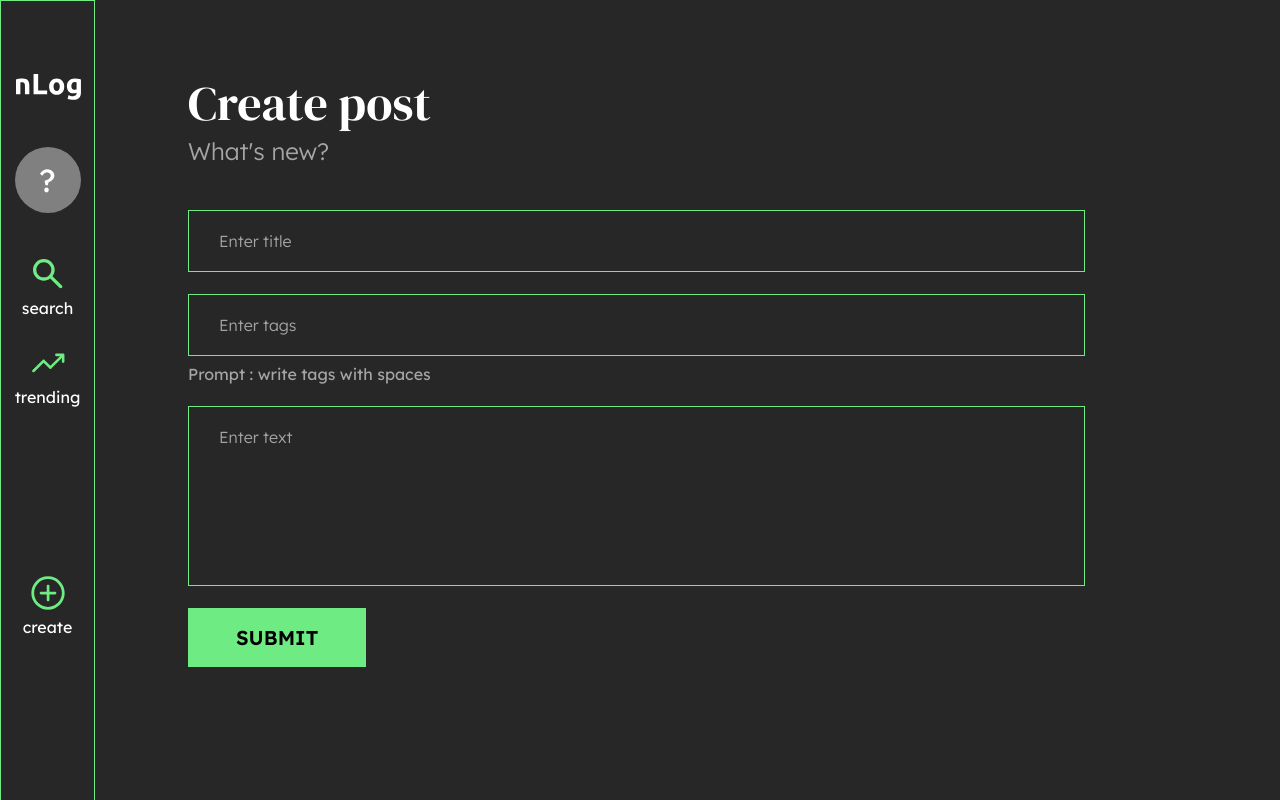
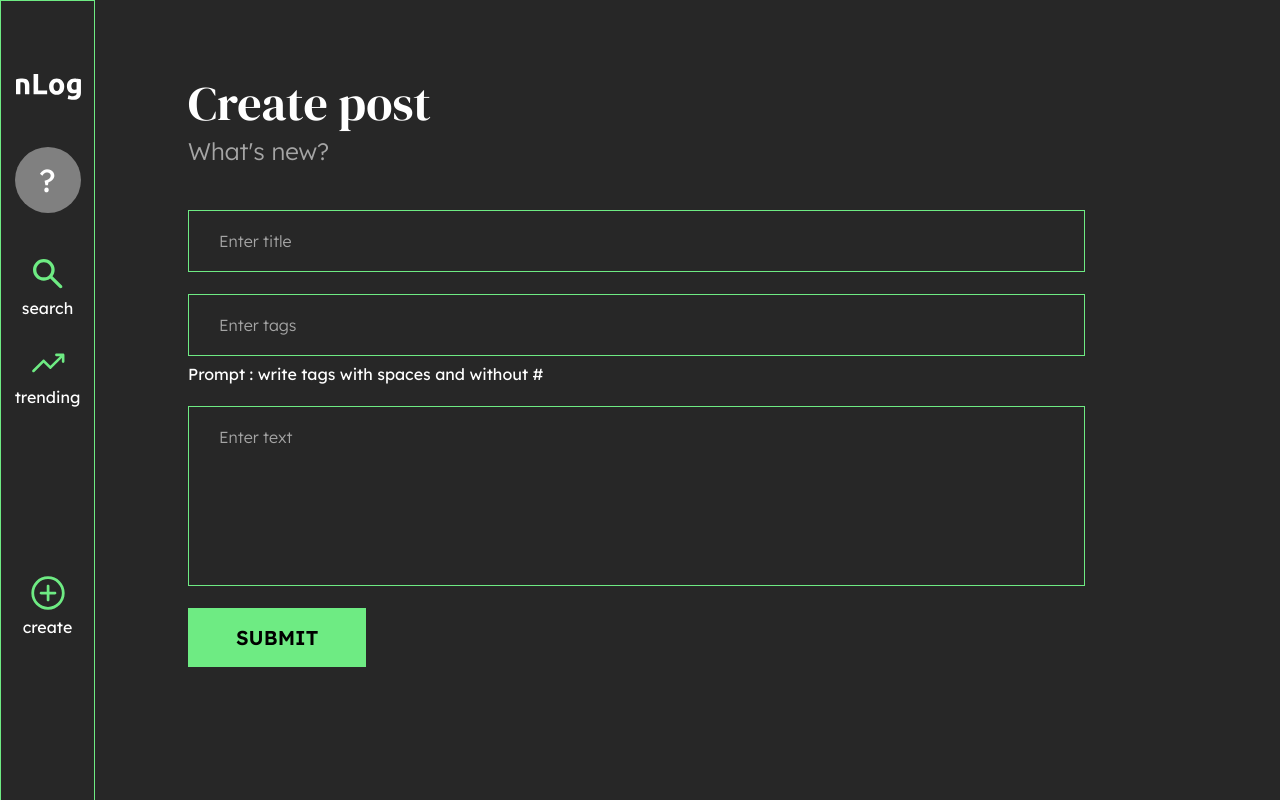
Before and after one commit to Emelya99/Blog, a React (Create React App) app: page /create-post in a window 1280 px wide. Built offline with nearby package versions, Linux system fonts and the light colour scheme.

Commit message:
Fixed styles on createPost component

```diff
--- a/src/components/CreatePostForm/CreatePostForm.module.scss
+++ b/src/components/CreatePostForm/CreatePostForm.module.scss
@@ -8,7 +8,7 @@
 
 .desc {
     margin: -14px 0 22px;
-    color: #A5A5A5;
+    color: #FFF;
     font-size: 16px;
     line-height: 20px;
 }
--- a/src/components/CreatePostForm/index.js
+++ b/src/components/CreatePostForm/index.js
@@ -68,7 +68,7 @@ const CreatePostForm = ({ setFormAccept }) => {
               placeholder="Enter tags"
               autoComplete="off"
             />
-            <p className={styles.desc}>Prompt : write tags with spaces</p>
+            <p className={styles.desc}>Prompt : write tags with spaces and without #</p>
             <Field
               className={touched.text && errors.text && 'error'}
               as="textarea"
```
